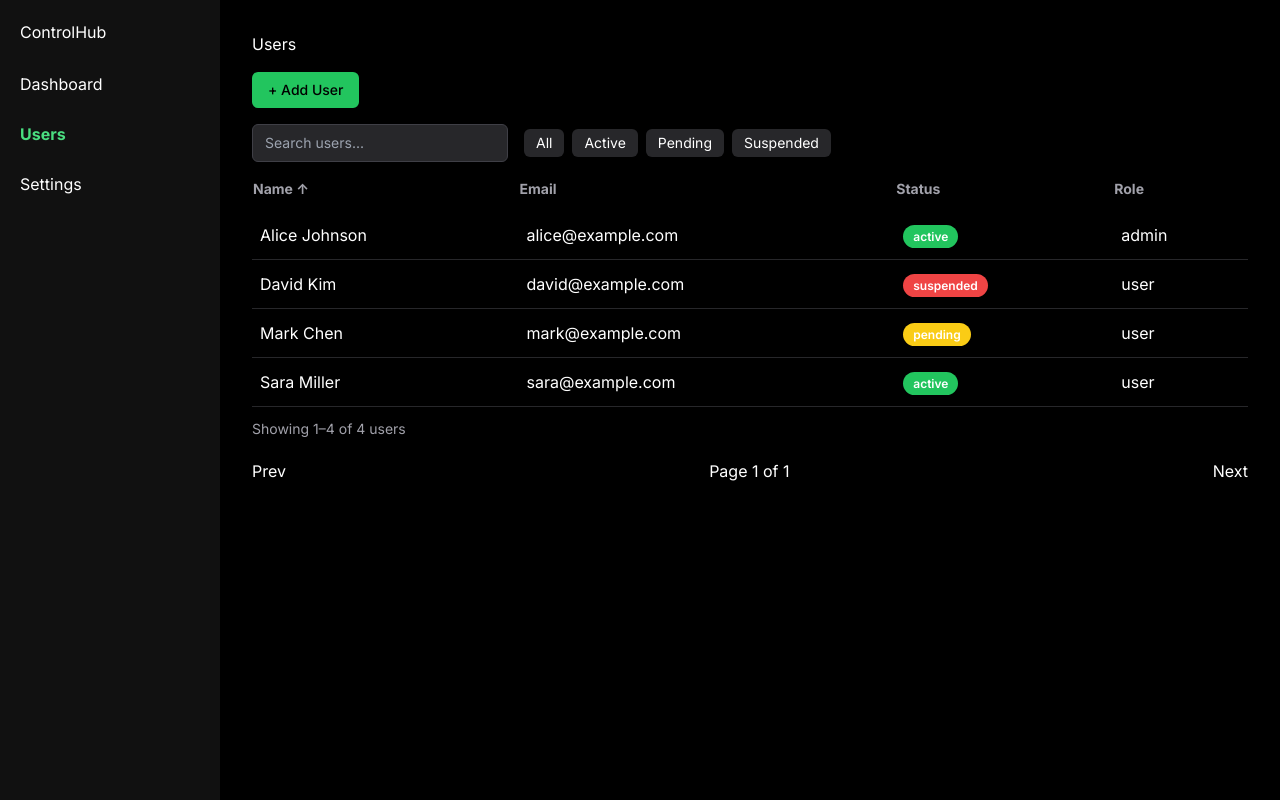
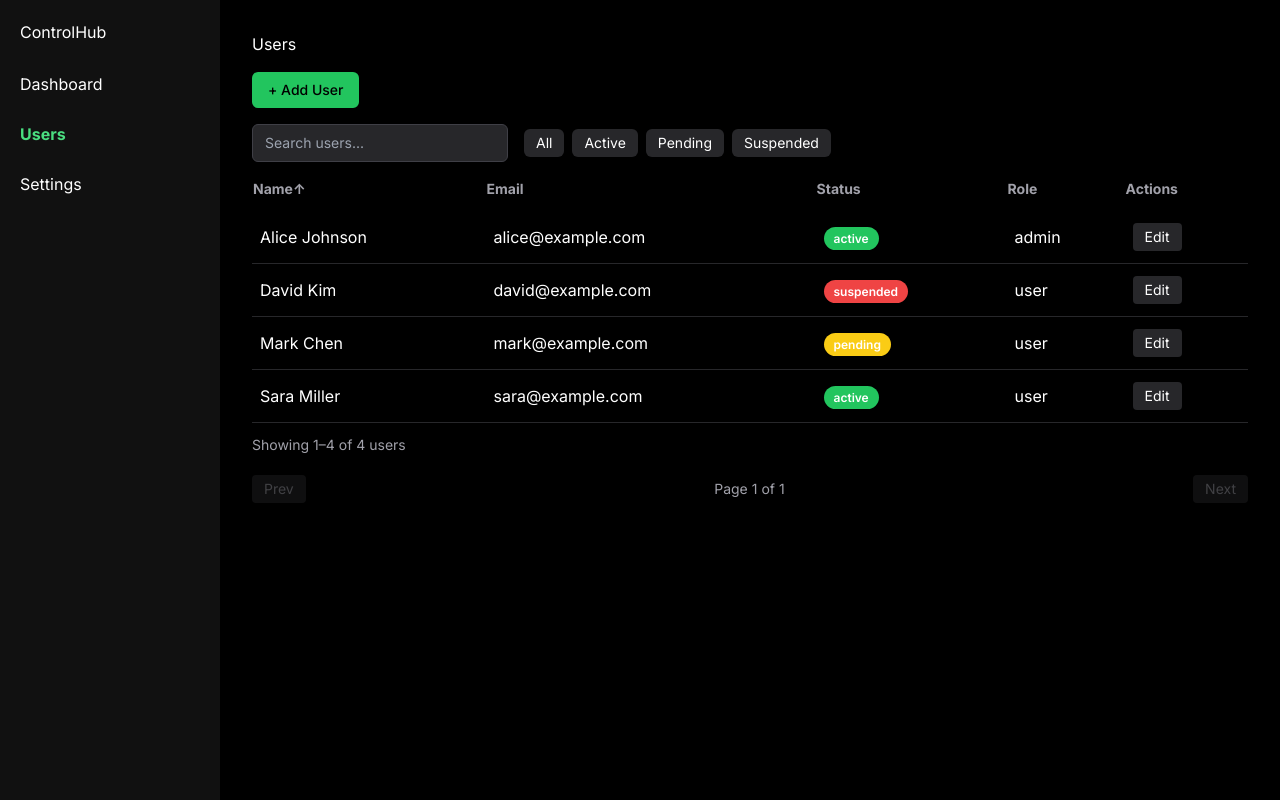
Before and after one commit to Amis883/hoda-portfolio, a Next.js app: page /admin/users in a window 1280 px wide. Built offline with nearby package versions, Linux system fonts and the light colour scheme.

Commit message:
feat: add edit user modal and update user functionality

```diff
--- /dev/null
+++ b/app/admin/users/EditUserModal.tsx
@@ -0,0 +1,64 @@
+"use client";
+
+import { useState, useEffect } from "react";
+import type { User } from "@/data/users";
+
+type Props = {
+  open: boolean;
+  user: User | null;
+  onClose: () => void;
+  onSave: (user: User) => void;
+};
+
+export default function EditUserModal({ open, user, onClose, onSave }: Props) {
+  const [name, setName] = useState("");
+  const [email, setEmail] = useState("");
+
+  useEffect(() => {
+    if (user) {
+      setName(user.name);
+      setEmail(user.email);
+    }
+  }, [user]);
+
+  if (!open || !user) return null;
+
+  return (
+    <div className="fixed inset-0 bg-black/60 flex items-center justify-center">
+      <div className="bg-zinc-900 p-6 rounded-lg w-[400px] space-y-4">
+        <h2 className="text-lg font-semibold">Edit User</h2>
+
+        <input
+          className="w-full bg-zinc-800 p-2 rounded"
+          value={name}
+          onChange={(e) => setName(e.target.value)}
+        />
+
+        <input
+          className="w-full bg-zinc-800 p-2 rounded"
+          value={email}
+          onChange={(e) => setEmail(e.target.value)}
+        />
+
+        <div className="flex justify-end gap-2">
+          <button onClick={onClose} className="px-3 py-1 bg-zinc-700 rounded">
+            Cancel
+          </button>
+
+          <button
+            onClick={() =>
+              onSave({
+                ...user,
+                name,
+                email,
+              })
+            }
+            className="px-3 py-1 bg-green-500 text-black rounded"
+          >
+            Save
+          </button>
+        </div>
+      </div>
+    </div>
+  );
+}
--- a/app/admin/users/UsersTable.tsx
+++ b/app/admin/users/UsersTable.tsx
@@ -4,6 +4,7 @@ import StatusBadge from "@/components/ui/StatusBadge";
 import AddUserModal from "./AddUserModal";
 import { users as initialUsers } from "@/data/users";
 import type { User } from "@/data/users";
+import EditUserModal from "./EditUserModal";
 
 type SortField = "name" | "email";
 export default function UsersTable() {
@@ -47,6 +48,13 @@ export default function UsersTable() {
 
   const startUser = indexOfFirstUser + 1;
   const endUser = Math.min(indexOfLastUser, totalUsers);
+
+  const [editUser, setEditUser] = useState<User | null>(null);
+  const [showEditModal, setShowEditModal] = useState(false);
+  const openEdit = (user: User) => {
+    setEditUser(user);
+    setShowEditModal(true);
+  };
   const addUser = (newUser: Omit<User, "id">) => {
     setUsersState((prev) => {
       const updated = [
@@ -61,6 +69,11 @@ export default function UsersTable() {
 
       return updated;
     });
+  };
+  const updateUser = (updatedUser: User) => {
+    setUsersState((prev) =>
+      prev.map((u) => (u.id === updatedUser.id ? updatedUser : u)),
+    );
   };
   return (
     <div>
@@ -123,7 +136,7 @@ export default function UsersTable() {
                 setSortDirection(sortDirection === "asc" ? "desc" : "asc");
               }}
             >
-              Name{" "}
+              Name
               {sortField === "name" && (sortDirection === "asc" ? "↑" : "↓")}
             </th>
 
@@ -134,12 +147,13 @@ export default function UsersTable() {
                 setSortDirection(sortDirection === "asc" ? "desc" : "asc");
               }}
             >
-              Email{" "}
+              Email
               {sortField === "email" && (sortDirection === "asc" ? "↑" : "↓")}
             </th>
 
             <th className="text-left pb-3">Status</th>
             <th className="text-left pb-3">Role</th>
+            <th className="text-left pb-3">Actions</th>
           </tr>
         </thead>
 
@@ -167,6 +181,14 @@ export default function UsersTable() {
                 </td>
 
                 <td className="py-3 px-2">{user.role}</td>
+                <td className="py-3 px-2">
+                  <button
+                    onClick={() => openEdit(user)}
+                    className="text-sm bg-zinc-800 hover:bg-zinc-700 px-3 py-1 rounded"
+                  >
+                    Edit
+                  </button>
+                </td>
               </tr>
             ))
           )}
@@ -176,15 +198,9 @@ export default function UsersTable() {
       <div className="mt-3 text-zinc-400 text-sm">
         Showing {startUser}–{endUser} of {totalUsers} users
       </div>
-      <div
-        style={{
-          marginTop: "20px",
-          display: "flex",
-          alignItems: "center",
-          justifyContent: "space-between",
-        }}
-      >
+      <div className="mt-5 flex items-center justify-between text-sm text-zinc-400">
         <button
+          className="px-3 py-1 bg-zinc-800 rounded hover:bg-zinc-700 disabled:opacity-40"
           onClick={() => setCurrentPage((p) => Math.max(p - 1, 1))}
           disabled={currentPage === 1}
         >
@@ -196,6 +212,7 @@ export default function UsersTable() {
         </span>
 
         <button
+          className="px-3 py-1 bg-zinc-800 rounded hover:bg-zinc-700 disabled:opacity-40"
           onClick={() => setCurrentPage((p) => Math.min(p + 1, totalPages))}
           disabled={currentPage === totalPages}
         >
@@ -207,6 +224,15 @@ export default function UsersTable() {
         onClose={() => setShowModal(false)}
         onAdd={addUser}
       />
+      <EditUserModal
+        open={showEditModal}
+        user={editUser}
+        onClose={() => setShowEditModal(false)}
+        onSave={(user) => {
+          updateUser(user);
+          setShowEditModal(false);
+        }}
+      />
     </div>
   );
 }
```
